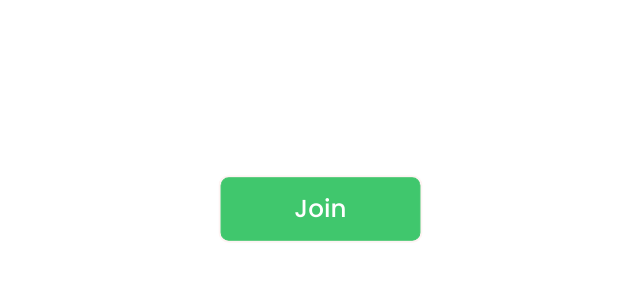
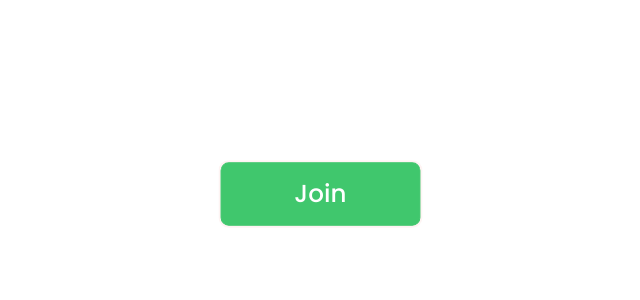
Before and after one commit to Padunweb/Flex-it, a plain HTML site: page index.html in a window 1280 px wide. Shown: the part 500-800 px from the top of the page, without its empty margins (320-960 px from the left). Drawn offline with Linux system fonts and the light colour scheme.

Commit message:
Update style.css

```diff
--- a/css/style.css
+++ b/css/style.css
@@ -151,7 +151,7 @@ padding-bottom: 10px;
 .header__button{
     display: inline-block;
     align-self: center;
-	margin-bottom: 110px;
+	margin-bottom: 125px;
     background: #00B43D;
 border: 1px solid #00B43D;
 padding: 16px 71px;
```
